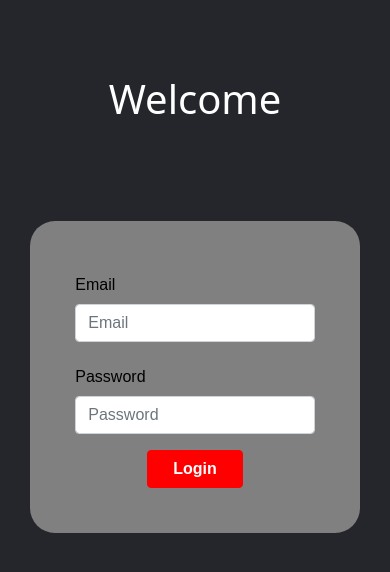
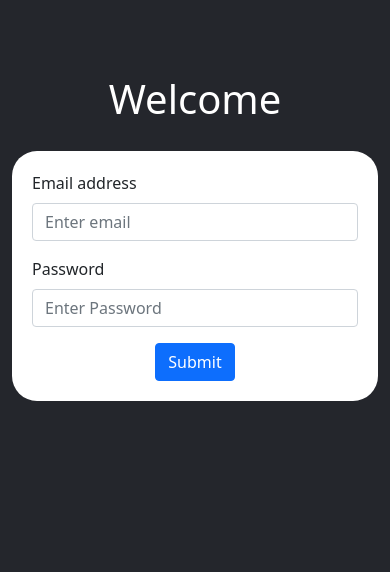
Before and after one commit to hartoy/warmup-challenge, a React (Create React App) app: page / in a window 390 px wide. Shown: the top 572 px of the page. Built offline with nearby package versions, Linux system fonts and the light colour scheme.

Commit message:
remove old login, add new with formik

```diff
--- a/package.json
+++ b/package.json
@@ -8,6 +8,7 @@
     "@testing-library/user-event": "^12.8.3",
     "axios": "^0.24.0",
     "bootstrap": "^5.1.3",
+    "formik": "^2.2.9",
     "react": "^17.0.2",
     "react-bootstrap": "^2.0.2",
     "react-dom": "^17.0.2",
--- a/src/components/Details/index.jsx
+++ b/src/components/Details/index.jsx
@@ -16,7 +16,7 @@ function Details (props){
 
 
       useEffect(() => {
-        if(localStorage.email === '"challenge@alkemy.org"' && localStorage.pass === '"react"'){
+
           const getPost = async () => {
             let response = await Axios.get(
               `https://jsonplaceholder.typicode.com/posts/${id}`
@@ -25,9 +25,7 @@ function Details (props){
             setLoading(true)
           };
           getPost();
-        }else{
-          history.push("/sinPermiso");
-        }
+
       }, []);
 
 
--- a/src/components/EditForm/index.jsx
+++ b/src/components/EditForm/index.jsx
@@ -20,7 +20,7 @@ function EditForm (props){
 
 
     useEffect(() => {
-      if(localStorage.email === '"challenge@alkemy.org"' && localStorage.pass === '"react"'){
+
         const getPost = async () => {
           let response = await Axios.get(
             `https://jsonplaceholder.typicode.com/posts/${id}`
@@ -31,9 +31,7 @@ function EditForm (props){
             console.log(response);
         };
         getPost();
-      }else{
-        history.push("/sinPermiso");
-      }
+
     }, []);
 
 
--- a/src/components/Home/index.jsx
+++ b/src/components/Home/index.jsx
@@ -17,7 +17,6 @@ function Home (){
 
 
   useEffect(() => {
-    if(localStorage.email === '"challenge@alkemy.org"' && localStorage.pass === '"react"'){
       const getPost = async () => {
         let response = await Axios.get(
           'https://jsonplaceholder.typicode.com/posts'
@@ -26,9 +25,6 @@ function Home (){
         setIsLoading(false)
       };
       getPost();
-    }else{
-      history.push("/sinPermiso");
-    }
   }, []);
 
 
--- a/src/components/Login/index.jsx
+++ b/src/components/Login/index.jsx
@@ -1,6 +1,8 @@
 import React, { useState } from 'react';
+import { useHistory } from 'react-router-dom';
 import { Form, Row,  Col, Button, Container } from 'react-bootstrap';
-import { useHistory } from 'react-router-dom';
+import { Formik } from 'formik';
+import Axios from "axios";
 import './login.css'
 
 
@@ -9,92 +11,123 @@ import './login.css'
 
 function Login (){
 
-  const [email, setEmail] = useState('');
-  const [password, setPassword] = useState('');
-  const [login, setLogin] = useState(true);
-  const [empty, setEmpty] = useState(false);
-  const history = useHistory();
+const [error,setError] = useState('');
+const history = useHistory();
 
 
 
 
 
 
-  let validationHandler = (e) => {
-    e.preventDefault();
-    if (email === 'challenge@alkemy.org' && password === 'react'){
-      localStorage.setItem("email",JSON.stringify('challenge@alkemy.org'));
-      localStorage.setItem("pass",JSON.stringify('react'));
-      history.push('/home');
-
-    }else if(password.length === 0 && email.length === 0) {
-      setEmpty(true);
-
-    }else{
-      setLogin(false);
-    }
-  }
-
-
  return (
-  <Container>
+<Container>
   <Row>
     <h1 className="logTitle">Welcome</h1>
 
     <Col>
-    <div className="form" >
-    <Form>
-    <Form.Group as={Row} className="mb-3 " controlId="formPlaintextEmail">
-      <Form.Label column sm="2">
-        Email
-      </Form.Label>
-      <Col sm="10">
-        <Form.Control
-        className="email"
-        type="email"
-        placeholder="Email"
-        onChange={(e) => setEmail(e.target.value)} />
-      </Col>
-    </Form.Group>
+    <Formik
+    initialValues={{
+      email:"",
+      password:""
+    }}
 
-    <Form.Group as={Row} className="mb-3" controlId="formPlaintextPassword">
-      <Form.Label column sm="2">
-        Password
-      </Form.Label>
-      <Col sm="10">
-        <Form.Control
-        className="password"
-        type="password"
-        placeholder="Password"
-        value ={password} onChange={(e) => setPassword(e.target.value)} />
-      </Col>
-    </Form.Group>
-  </Form>
+    validate={(valores)=>{
+      let errores = {};
 
-  <Button className="boton" variant="primary" onClick={validationHandler}>Login</Button>
+      //Validacion email
+      if(!valores.email){
+        errores.email = "Por favor ingresa un email"
+      }else if(!/^[a-zA-Z0-9_.+-]+@[a-zA-Z0-9-]+\.[a-zA-Z0-9-.]+$/.test(valores.email)){
+        errores.email = "El email tiene caracteres incorrectos"
+      }
 
-  </div>
-  { empty &&
-            <div className= "cargando">
-              <p className="loading">❌ Los campos no pueden estar vacios</p>
+      //Validacion password
+      if(!valores.password){
+        errores.password = "Por favor ingresa un contraseña"
+      }
+      return errores;
+    }}
+
+    onSubmit={(valores, {resetForm}) =>{
+      Axios({
+        method: "post",
+        url: "http://challenge-react.alkemy.org/",
+        data: {
+          email: valores.email,
+          password: valores.password,
+        },
+      })
+      .then((res) => {
+        localStorage.setItem("token",JSON.stringify(res.data.token));
+        history.push('/home');
+      })
+      .catch(({ response }) => {
+        const message = response.data.error;
+        const status = `Error ${response.status}: ${response.statusText}`;
+        setError(JSON.stringify(`${message}. ${status}`));
+      });
+      resetForm();
+    }}>
 
 
-           </div>
-  }
+      {( {values, errors, touched, handleSubmit, handleChange, handleBlur} )=>(
+         <Form className="formulario" onSubmit={handleSubmit}>
+         <Form.Group className="mb-3" controlId="formBasicEmail">
+          <Form.Label>Email address</Form.Label>
+          <Form.Control
+            type="email"
+            name="email"
+            placeholder="Enter email"
+            value={values.email}
+            onChange={handleChange}
+            onBlur={handleBlur}
+           />
+           {touched.email && errors.email && <div className="error">{errors.email}</div>}
+         </Form.Group>
 
-  { !login &&
-            <div className= "cargando">
-              <p className="loading"> ❌ Email o contraseña incorrecta</p>
+         <Form.Group className="mb-3" controlId="formBasicPassword">
+          <Form.Label>Password</Form.Label>
+          <Form.Control
+            type="text"
+            name="password"
+            placeholder="Enter Password"
+            value={values.password}
+            onChange={handleChange}
+            onBlur={handleBlur}
+          />
+          {touched.password && errors.password && <div className="error">{errors.password}</div>}
+         </Form.Group>
+           {error && <div className="error">{error}</div>}
+         <Button className ="loginButton" variant="primary" type="submit">Submit</Button>
 
 
-           </div>
-
-  }
-  </Col>
+        </Form>
+      )}
+    </Formik>
+   </Col>
   </Row>
-  </Container>
+</Container>
  )
 
 }
 
 export default Login;
+
+
+
+
+<Form>
+  <Form.Group className="mb-3" controlId="formBasicEmail">
+    <Form.Label>Email address</Form.Label>
+    <Form.Control type="email" id="email" name="email" placeholder="Enter email" />
+  </Form.Group>
+
+  <Form.Group className="mb-3" controlId="formBasicPassword">
+    <Form.Label>Password</Form.Label>
+    <Form.Control type="text" id="password" name="password" placeholder="Enter Password" />
+  </Form.Group>
+
+  <Button variant="primary" type="submit">
+    Submit
+  </Button>
+</Form>
--- a/src/components/Login/login.css
+++ b/src/components/Login/login.css
@@ -2,7 +2,6 @@
 body{
     background-color: #24262C;
 }
-
 
 
 .logTitle{
@@ -13,56 +12,26 @@ body{
      color:white;
 }
 
-.subText{
-    font-size: 25px;
-    text-align: center;
-    color:white;
-}
-.form{
-    color:black;
-    margin-top:200px;
-    background: rgba(255, 255, 255, .4);
-    padding: 45px;
-    width: 45%;
-    margin-left:auto;
-    margin-right:auto;
-    display:block;
-    font-family: 'PT Sans Caption', sans-serif;
-    margin-bottom: 20px;
+.formulario{
+    background-color: white;
     border-radius: 25px;
+    padding: 20px;
+    margin-top:20px;
 }
 
-.boton{
-    text-align:center;
-    width: 25%;
-    margin-left:auto;
-    margin-right:auto;
-    display:block;
-    background-color:#FF0000;
-    border-color: #FF0000;;
-    background-position: center -49%;
-    color: white;
-    font-weight: bold;
+.exito{
+    color:green;
 }
 
-.boton:hover{
-    background-color:#C8102E;
-    border-color: #C8102E;
+.error{
+    color:red;
 }
 
-.cargando{
+.loginButton{
     text-align: center;
-    color: white;
-    background:rgb(60, 60, 60, .8);
-    border-radius: 25px;
-    width:40%;
-    margin-top: 20px !important;
-    font-size: 25px;
-    margin-left:auto;
-    margin-right:auto;
+    display: block;
+    margin: 0 auto;
 }
-
-
 
 @media (max-width: 414px) {
 
@@ -75,20 +44,4 @@ body{
         margin-left: auto;
    }
 
-   .subText{
-       font-size: 25px;
-       text-align: center;
-       color:white;
-   }
-    .form{
-        width: 90%;
-        margin-top:90px;
     }
-    .boton{
-        width: 40%;
-    }
-    .cargando{
-        font-size:15px;
-        width: 90%;
-    }
-    }
```
Also changed, not shown: 1 other file (tests, documents, lock files or other folders).
